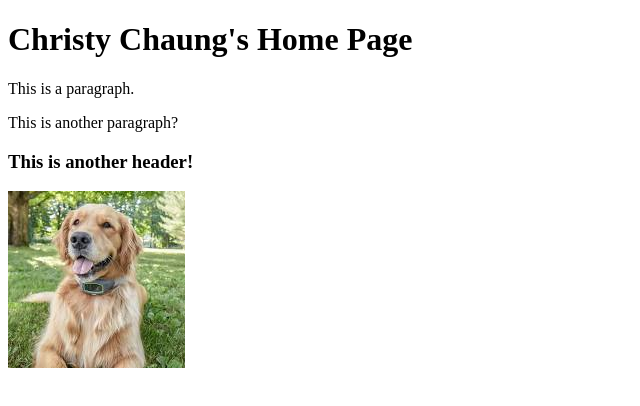
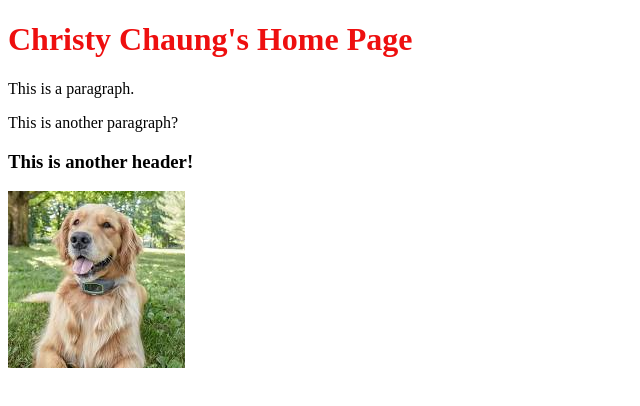
Before and after one commit to christ-y/christ-y.github.io, a plain HTML site: page index.html in a window 1280 px wide. Shown: the whole page, without its empty margins (0-640 px from the left). Drawn offline with Linux system fonts and the light colour scheme.

Commit message:
Update index.html

```diff
--- a/index.html
+++ b/index.html
@@ -3,7 +3,7 @@
 <title>HTML Tutorial</title>
 <body>
 
-<h1 style=color:rgb(238, 15, 15)">Christy Chaung's Home Page</h1>
+<h1 style="color:rgb(238, 15, 15)">Christy Chaung's Home Page</h1>
 <p>This is a paragraph.</p>
 <p>This is another paragraph?</p>
 <h3>This is another header!</h3>
```
